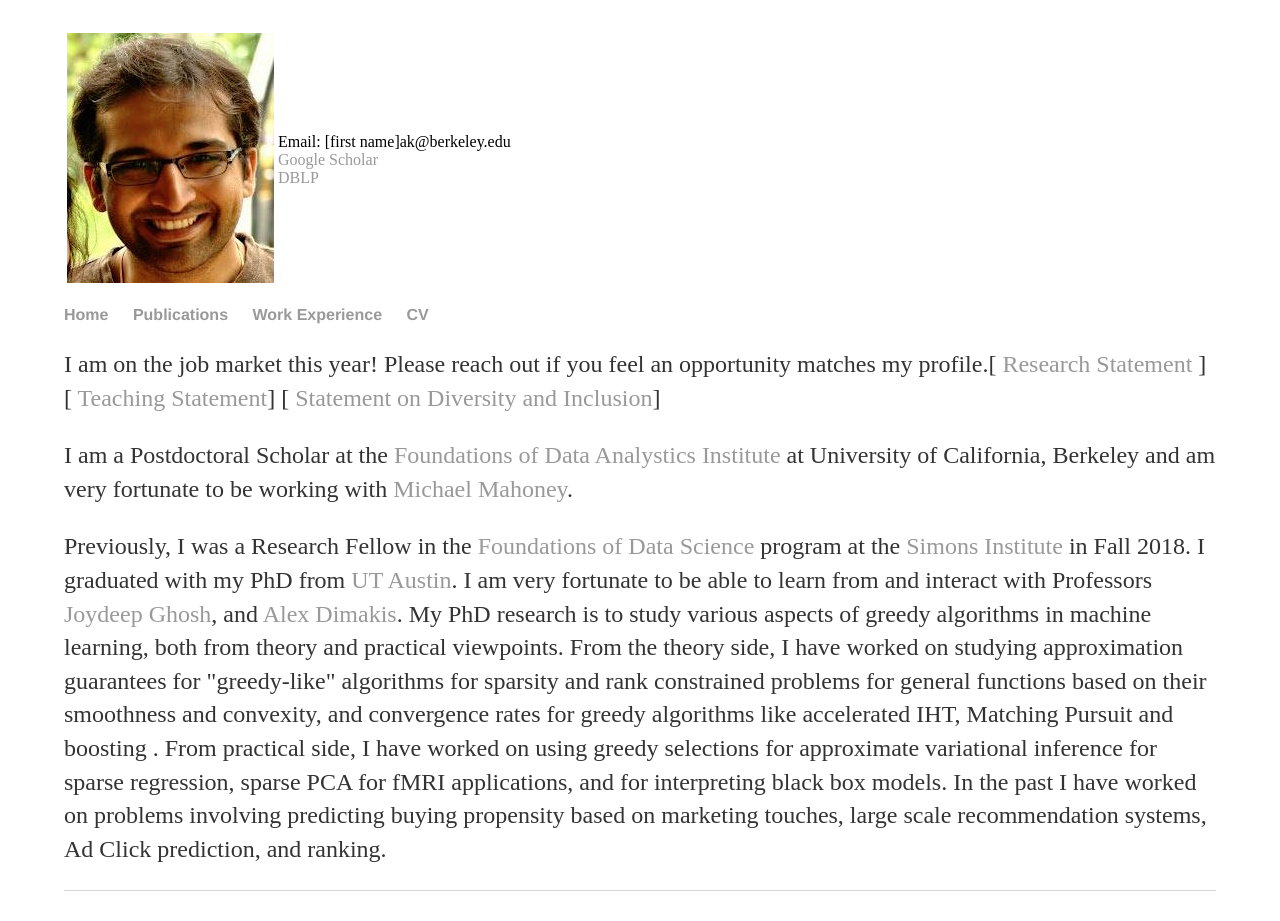
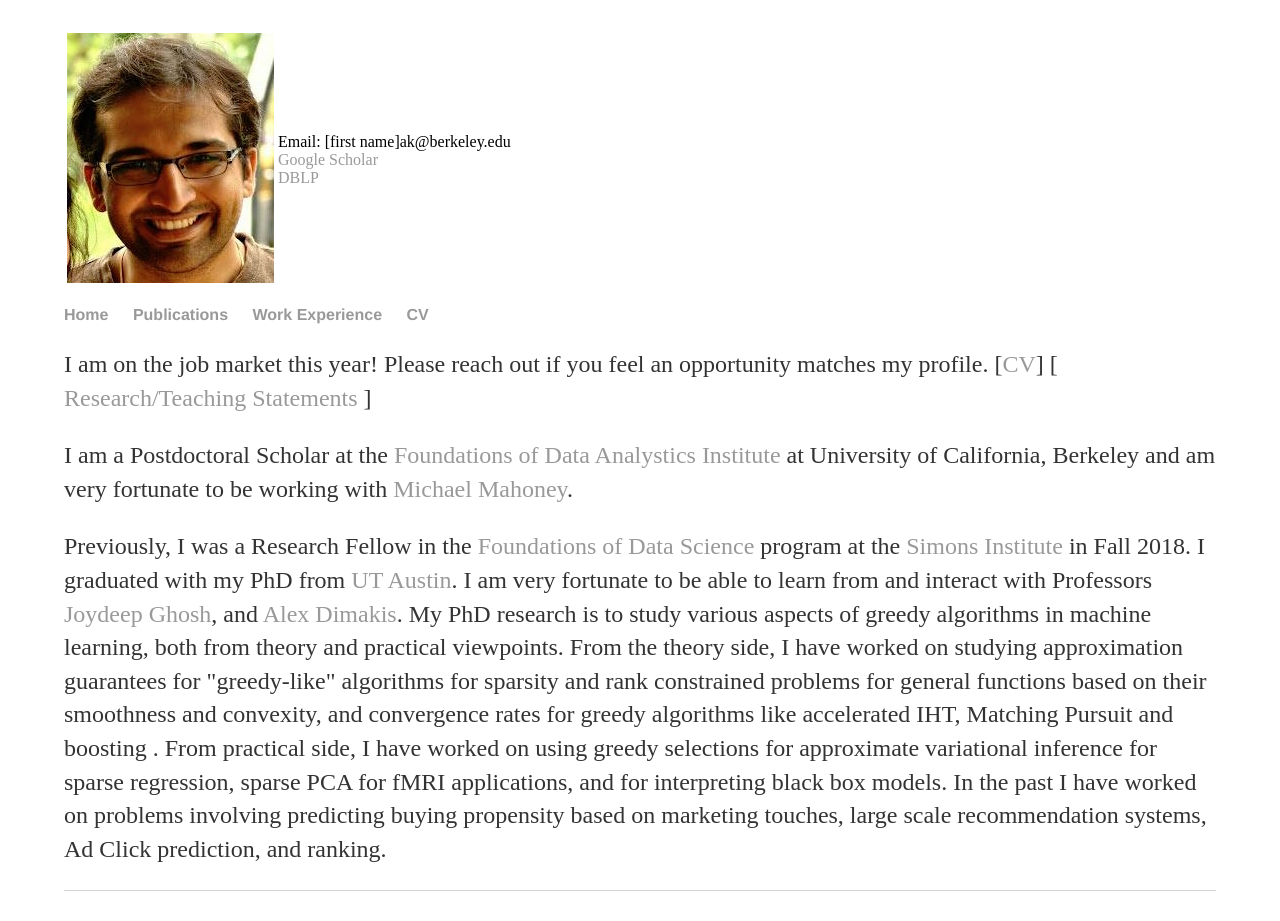
Before and after one commit to rjvak7/rjvak7.github.io, a Jekyll site: the page built from index.html, in a window 1280 px wide. Built offline with Jekyll 4.4.1, drawn with Linux system fonts in a browser that asks for light colours.

Commit message:
update pubs

```diff
--- /dev/null
+++ b/apps.html
@@ -0,0 +1 @@
+[<a href="./researchstatement.pdf"> Research Statement </a> ] [<a href="./teaching.pdf"> Teaching Statement</a>] [<a href="./diversity.pdf"> Statement on Diversity and Inclusion</a>]
--- a/index.html
+++ b/index.html
@@ -3,7 +3,7 @@ layout: default
 title: Rajiv Khanna -- Home
 ---
 <div >
-    <p>I am on the job market this year! Please reach out if you feel an opportunity matches my profile.[<a href="./researchstatement.pdf"> Research Statement </a> ] [<a href="./teaching.pdf"> Teaching Statement</a>] [<a href="./diversity.pdf"> Statement on Diversity and Inclusion</a>]
+    <p>I am on the job market this year! Please reach out if you feel an opportunity matches my profile. [<a href="./cv.pdf">CV</a>] [<a href="./apps.html"> Research/Teaching Statements </a>]
 
 	<p> I am a Postdoctoral Scholar at the <a href="https://foda.berkeley.edu"> Foundations of Data Analystics Institute</a> at University of California, Berkeley and am very fortunate to be working with <a href=https://www.stat.berkeley.edu/~mmahoney/>Michael Mahoney</a>.
 
```
